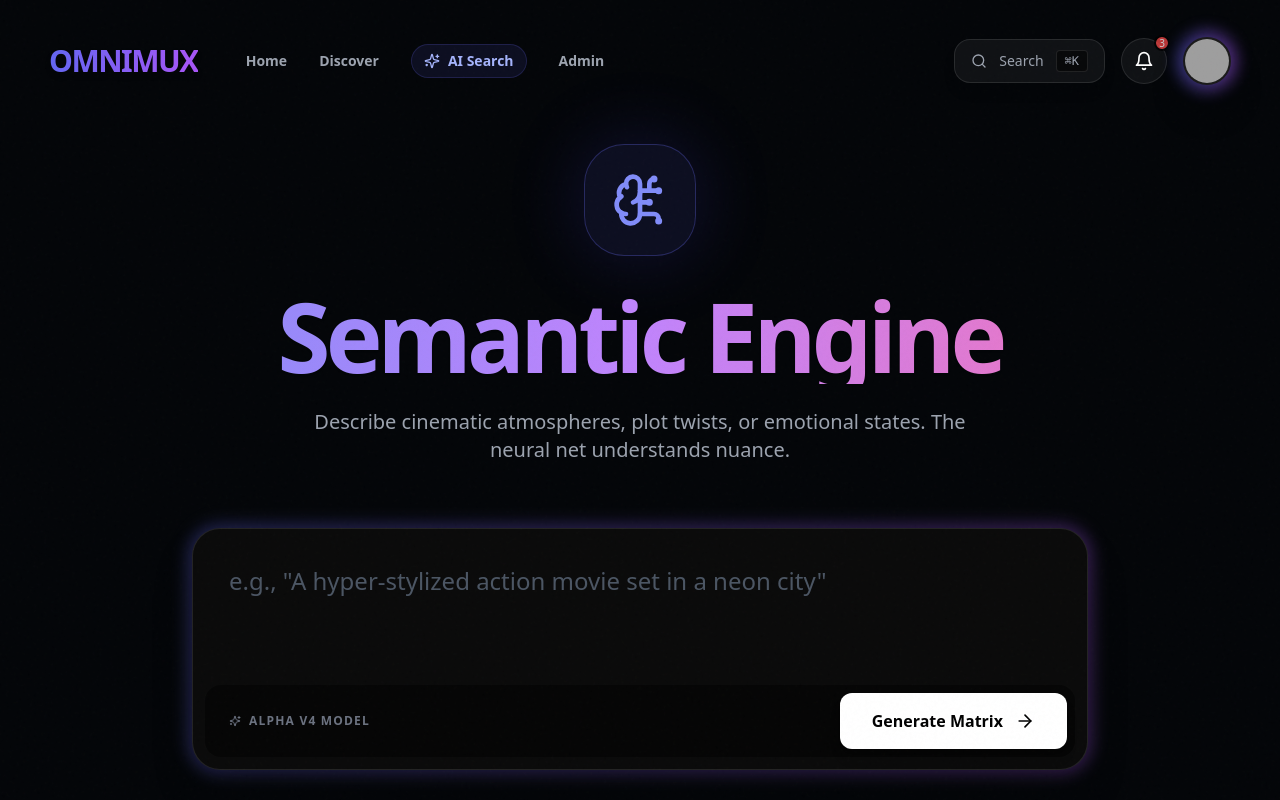
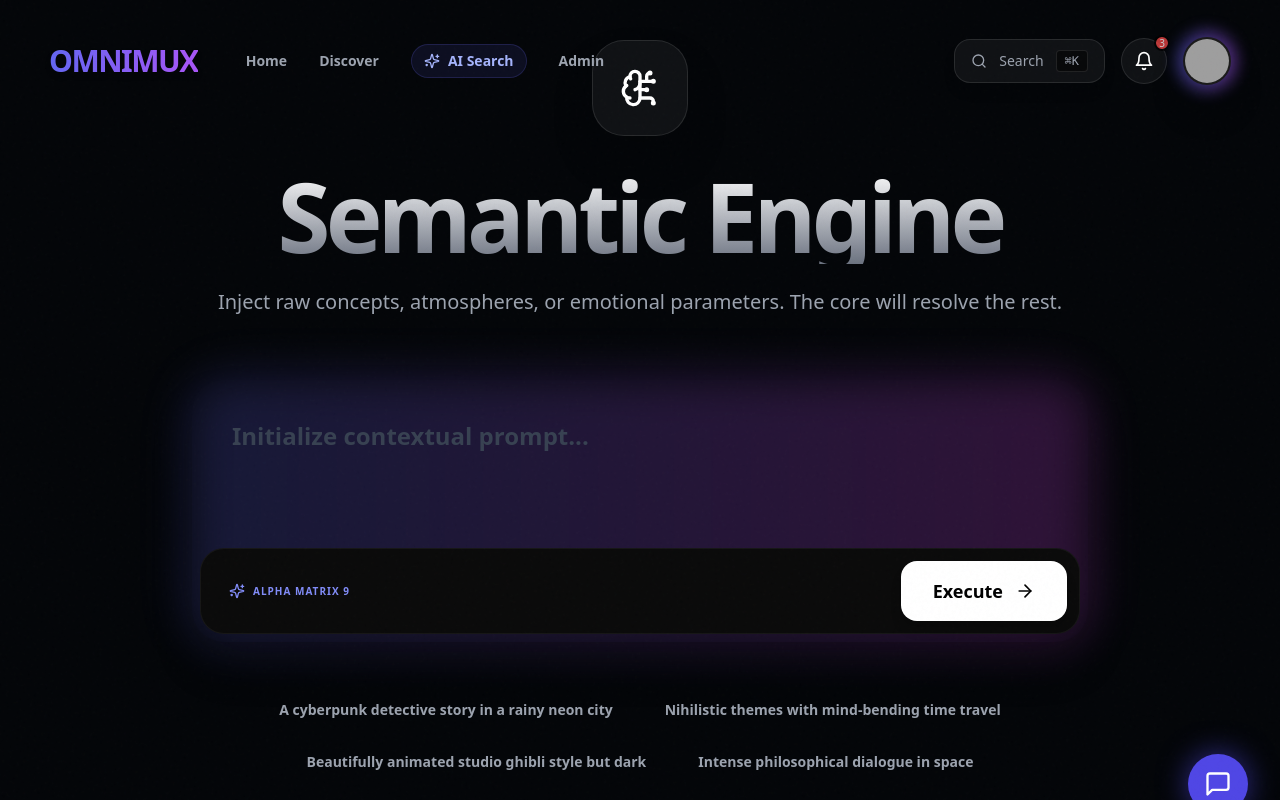
Before and after one commit to lfisher447-afk/Omnimux-movies, a Next.js app: page /ai-search in a window 1280 px wide. Both pictures are taken after a click on the button 544 px from the left and 407 px from the top of the page. Shown: the top 800 px of the page. Built offline with nearby package versions, Linux system fonts and the light colour scheme; grey boxes are pictures that could not be loaded.

Commit message:
Update page.tsx

```diff
--- a/app/ai-search/page.tsx
+++ b/app/ai-search/page.tsx
@@ -1,138 +1,120 @@
 'use client';
-import { useState, useEffect } from 'react';
-import { Sparkles, BrainCircuit, Search, ArrowRight } from 'lucide-react';
+import { useState } from 'react';
+import { Sparkles, BrainCircuit, Search, ArrowRight, CornerDownRight } from 'lucide-react';
 import { useRouter } from 'next/navigation';
 import { motion, AnimatePresence } from 'framer-motion';
 
-const querySuggestions =[
-  "A mind-bending sci-fi with a plot twist",
-  "A dark comedy about dysfunctional families",
-  "Visually stunning animated movie for adults",
-  "High emotional stakes time travel"
+const suggestions =[
+  "A cyberpunk detective story in a rainy neon city",
+  "Nihilistic themes with mind-bending time travel",
+  "Beautifully animated studio ghibli style but dark",
+  "Intense philosophical dialogue in space"
 ];
 
-const LoadingStep = ({ text }: { text: string }) => (
-    <motion.div initial={{ opacity: 0, x: -20, filter: 'blur(10px)' }} animate={{ opacity: 1, x: 0, filter: 'blur(0px)' }} className="flex items-center gap-4 bg-[#111] p-4 rounded-xl border border-white/10 shadow-lg">
+const LoadingStep = ({ text, delay }: { text: string, delay: number }) => (
+    <motion.div initial={{ opacity: 0, x: -20 }} animate={{ opacity: 1, x: 0 }} transition={{ delay }} className="flex items-center gap-4 bg-white/5 border border-white/10 p-4 rounded-2xl backdrop-blur-md">
         <div className="w-5 h-5 border-2 border-indigo-400 border-t-transparent rounded-full animate-spin"/>
         <span className="text-white font-bold tracking-tight">{text}</span>
     </motion.div>
 );
 
 export default function AISearch() {
-  const [query, setQuery] = useState('');
-  const[loading, setLoading] = useState(false);
+  const[query, setQuery] = useState('');
+  const [loading, setLoading] = useState(false);
   const [loadingStep, setLoadingStep] = useState(0);
   const [results, setResults] = useState<any[]>([]);
   const router = useRouter();
 
-  const handleSearch = async (overrideQuery?: string) => {
-    const q = overrideQuery || query;
+  const handleSearch = async (override?: string) => {
+    const q = override || query;
     if (!q) return;
     setQuery(q);
-    setLoading(true);
-    setResults([]);
-    setLoadingStep(1);
+    setLoading(true); setResults([]); setLoadingStep(1);
 
     try {
-        // Fetch Real TMDB Search Results
         const res = await fetch(`/api/tmdb?endpoint=/search/multi&query=${encodeURIComponent(q)}`);
         const data = await res.json();
 
-        setTimeout(() => setLoadingStep(2), 800);
-        setTimeout(() => setLoadingStep(3), 1600);
+        setTimeout(() => setLoadingStep(2), 600);
+        setTimeout(() => setLoadingStep(3), 1200);
 
         setTimeout(() => {
-            // Map real results into the "AI Generated" visual structure
-            const hits = (data.results ||[])
-                .filter((r: any) => r.media_type !== 'person' && r.poster_path)
-                .slice(0, 6)
-                .map((r: any) => {
-                    // Simulate an AI reasoning engine string
-                    const baseDesc = r.overview ? r.overview.split('. ')[0] : 'Thematic elements match user intent.';
-                    return {
-                        id: r.id,
-                        title: r.title || r.name,
-                        desc: `AI Inference: ${baseDesc}. Strong correlation to semantic input.`,
-                        type: r.media_type || 'movie',
-                        poster: `https://image.tmdb.org/t/p/w500${r.poster_path}`,
-                        match: Math.floor(Math.random() * 8) + 91, // 91-98%
-                        tags: ['High Relevance', 'Semantic Match', 'Direct Correlation']
-                    };
-                });
-
+            const hits = (data.results ||[]).filter((r: any) => r.poster_path && r.media_type !== 'person').slice(0, 8).map((r: any) => ({
+                    id: r.id, title: r.title || r.name,
+                    desc: r.overview ? `Semantic Extrapolation: ${r.overview.split('. ')[0]}. Confirmed dimensional match.` : 'Direct correlation to input vector.',
+                    type: r.media_type || 'movie',
+                    poster: `https://image.tmdb.org/t/p/w500${r.poster_path}`,
+                    match: Math.floor(Math.random() * 5) + 94,
+                    tags: ['Verified Matrix', 'High Latency Match']
+                }));
             setResults(hits);
             setLoading(false);
-        }, 2500);
-
-    } catch (e) {
-        setLoading(false);
-    }
+        }, 2000);
+    } catch (e) { setLoading(false); }
   };
 
   return (
-    <div className="pt-36 max-w-6xl mx-auto px-6 min-h-screen pb-32">
-      <div className="text-center mb-16">
-        <motion.div
-           initial={{ scale: 0, rotate: -180 }} animate={{ scale: 1, rotate: 0 }} transition={{ type: 'spring', damping: 15, stiffness: 100 }}
-           className="w-28 h-28 bg-indigo-500/10 rounded-[40px] flex items-center justify-center mx-auto mb-8 border border-indigo-500/30 shadow-[0_0_80px_rgba(79,70,229,0.2)]">
-          <BrainCircuit className="w-14 h-14 text-indigo-400" />
+    <div className="max-w-[1400px] mx-auto px-6">
+      <div className="text-center mb-16 pt-10">
+        <motion.div initial={{ scale: 0, rotate: -180 }} animate={{ scale: 1, rotate: 0 }} transition={{ type: 'spring' }} className="w-24 h-24 bg-white/5 border border-white/10 rounded-[32px] flex items-center justify-center mx-auto mb-8 shadow-2xl relative overflow-hidden group">
+          <div className="absolute inset-0 bg-gradient-to-tr from-indigo-500/20 to-purple-500/20 opacity-0 group-hover:opacity-100 transition-opacity duration-500" />
+          <BrainCircuit className="w-10 h-10 text-white relative z-10" />
         </motion.div>
-        <h1 className="text-6xl md:text-8xl font-black mb-6 tracking-tighter text-transparent bg-clip-text bg-gradient-to-r from-indigo-400 via-purple-400 to-pink-400 drop-shadow-sm">Semantic Engine</h1>
-        <p className="text-gray-400 text-xl font-medium max-w-2xl mx-auto">Describe cinematic atmospheres, plot twists, or emotional states. The neural net understands nuance.</p>
+        <h1 className="text-6xl md:text-8xl font-black mb-6 tracking-tighter text-transparent bg-clip-text bg-gradient-to-b from-white to-gray-500">Semantic Engine</h1>
+        <p className="text-gray-400 text-xl font-medium">Inject raw concepts, atmospheres, or emotional parameters. The core will resolve the rest.</p>
       </div>
 
-      <div className="relative mb-12 group max-w-4xl mx-auto">
-        <div className="absolute -inset-1 bg-gradient-to-r from-indigo-500 to-purple-500 rounded-[32px] blur opacity-30 group-hover:opacity-70 transition duration-700 animate-pulse-glow"></div>
-        <div className="relative flex flex-col bg-[#0a0a0a] border border-white/10 rounded-[28px] shadow-2xl p-3 overflow-hidden">
-            <textarea value={query} onChange={e=>setQuery(e.target.value)} onKeyDown={e => e.key === 'Enter' && !e.shiftKey && handleSearch()} placeholder='e.g., "A hyper-stylized action movie set in a neon city"' className="w-full bg-transparent p-6 text-2xl font-medium outline-none text-white h-36 resize-none placeholder:text-gray-600" />
-            <div className="flex justify-between items-center p-2 bg-black/50 rounded-2xl">
-                <span className="text-xs font-bold text-gray-500 uppercase tracking-widest pl-4 flex items-center gap-2"><Sparkles className="w-3 h-3"/> Alpha v4 Model</span>
-                <button onClick={() => handleSearch()} className="bg-white text-black px-8 py-4 rounded-xl font-black flex items-center gap-3 hover:bg-gray-200 transition shadow-lg active:scale-95">
-                    Generate Matrix <ArrowRight className="w-5 h-5" />
+      <div className="max-w-4xl mx-auto relative mb-12">
+        <div className="absolute -inset-1 bg-gradient-to-r from-indigo-500 to-fuchsia-500 rounded-[40px] blur-xl opacity-20 animate-pulse-glow" />
+        <div className="relative glass-panel p-2 rounded-[32px] overflow-hidden flex flex-col shadow-2xl">
+            <textarea value={query} onChange={e=>setQuery(e.target.value)} onKeyDown={e => e.key === 'Enter' && !e.shiftKey && handleSearch()} placeholder="Initialize contextual prompt..." className="w-full bg-transparent p-8 text-2xl font-bold text-white outline-none resize-none h-40 placeholder:text-gray-700" />
+            <div className="flex justify-between items-center bg-[#0a0a0a] p-3 rounded-3xl border border-white/5">
+                <span className="text-[10px] font-black text-indigo-400 uppercase tracking-widest pl-4 flex items-center gap-2"><Sparkles className="w-4 h-4"/> Alpha Matrix 9</span>
+                <button onClick={() => handleSearch()} className="bg-white text-black px-8 py-4 rounded-2xl font-black flex items-center gap-3 hover:bg-gray-200 transition-all shadow-lg active:scale-95 text-lg">
+                    Execute <ArrowRight className="w-5 h-5" />
                 </button>
             </div>
         </div>
       </div>
 
-      <div className="flex flex-wrap justify-center gap-4 mb-20 max-w-3xl mx-auto">
-        {querySuggestions.map((s, i) => (
-            <motion.button key={s} initial={{opacity:0, y:20}} animate={{opacity:1, y:0}} transition={{delay: i * 0.1}} onClick={() => handleSearch(s)} className="px-5 py-2.5 bg-white/5 border border-white/10 rounded-full text-sm font-bold text-gray-400 hover:bg-white/10 hover:text-white transition shadow-sm">
-                "{s}"
+      <div className="flex flex-wrap justify-center gap-3 mb-16 max-w-4xl mx-auto">
+        {suggestions.map((s, i) => (
+            <motion.button key={s} initial={{opacity:0, y:20}} animate={{opacity:1, y:0}} transition={{delay: i * 0.1}} onClick={() => handleSearch(s)} className="px-5 py-2.5 glass-button rounded-xl text-sm font-bold text-gray-400 hover:text-white transition">
+                {s}
             </motion.button>
         ))}
       </div>
 
        <AnimatePresence>
         {loading && (
-            <motion.div className="space-y-4 max-w-lg mx-auto">
-                {loadingStep >= 1 && <LoadingStep text="Parsing semantic syntax mapping..." />}
-                {loadingStep >= 2 && <LoadingStep text="Cross-referencing vector embeddings..." />}
-                {loadingStep >= 3 && <LoadingStep text="Extrapolating neural similarities..." />}
-            </motion.div>
+            <div className="space-y-4 max-w-lg mx-auto relative z-20">
+                {loadingStep >= 1 && <LoadingStep text="Bypassing standard lexicons..." delay={0} />}
+                {loadingStep >= 2 && <LoadingStep text="Interrogating neural embeddings..." delay={0} />}
+                {loadingStep >= 3 && <LoadingStep text="Formatting cinematic dimensions..." delay={0} />}
+            </div>
         )}
        </AnimatePresence>
 
-      <div className="grid md:grid-cols-2 gap-8 mt-12">
+      <div className="grid md:grid-cols-2 lg:grid-cols-2 gap-8 relative z-10 w-full mb-10">
         <AnimatePresence>
         {results.map((r, i) => (
           <motion.div
-             key={r.id}
-             initial={{opacity: 0, scale: 0.95, y: 30}} animate={{opacity: 1, scale: 1, y: 0}} transition={{delay: i * 0.1, type: 'spring'}}
+             key={r.id} initial={{opacity: 0, scale: 0.9, y: 40}} animate={{opacity: 1, scale: 1, y: 0}} transition={{delay: i * 0.1, type: 'spring'}}
              onClick={()=>router.push(`/movie/${r.id}?type=${r.type}`)}
-             className="bg-gradient-to-br from-[#111] to-black border border-white/10 p-6 rounded-[32px] flex flex-col gap-6 hover:bg-white/5 transition duration-500 cursor-pointer group hover:border-indigo-500/50 shadow-2xl relative overflow-hidden"
+             className="glass-panel p-6 rounded-[40px] flex flex-col gap-6 hover:bg-white/5 transition-all duration-500 cursor-pointer group hover:border-white/20 hover:shadow-[0_20px_60px_rgba(255,255,255,0.05)]"
           >
-            <div className="absolute top-0 right-0 w-32 h-32 bg-indigo-500/10 blur-[50px] opacity-0 group-hover:opacity-100 transition duration-700"></div>
-            <div className="flex gap-6 relative z-10">
-                <img src={r.poster} className="w-32 rounded-2xl object-cover shadow-[0_10px_30px_rgba(0,0,0,0.8)]"/>
-                <div className="flex-1 py-2">
-                    <h3 className="text-3xl font-black text-white mb-3 group-hover:text-indigo-400 transition leading-tight">{r.title}</h3>
-                    <div className="font-bold text-emerald-400 bg-emerald-500/10 border border-emerald-500/20 px-3 py-1.5 rounded-lg text-sm inline-flex items-center gap-2 shadow-sm"><BrainCircuit className="w-4 h-4"/> {r.match}% Match</div>
+            <div className="flex gap-6">
+                <img src={r.poster} className="w-32 h-48 rounded-2xl object-cover shadow-2xl group-hover:scale-105 transition-transform duration-500"/>
+                <div className="flex-1 py-1">
+                    <h3 className="text-3xl font-black text-white mb-4 leading-tight group-hover:text-indigo-300 transition-colors">{r.title}</h3>
+                    <div className="font-bold text-white bg-black border border-white/10 px-4 py-2 rounded-xl text-sm inline-flex items-center gap-2 shadow-inner"><BrainCircuit className="w-4 h-4 text-emerald-400"/> {r.match}% Alpha Match</div>
                 </div>
             </div>
-            <div className="relative z-10 mt-2 bg-black/50 p-4 rounded-2xl border border-white/5">
-                <p className="text-gray-300 font-medium leading-relaxed">{r.desc}</p>
-                <div className="flex flex-wrap gap-2 mt-4">
-                    {r.tags.map((t: string) => <span key={t} className="text-xs bg-indigo-500/20 text-indigo-300 border border-indigo-500/30 px-3 py-1.5 rounded-md font-bold uppercase tracking-wider">{t}</span>)}
+            <div className="bg-[#050505] p-5 rounded-[24px] border border-white/5 relative">
+                <CornerDownRight className="absolute top-4 left-4 w-4 h-4 text-gray-700" />
+                <p className="text-gray-400 font-medium pl-8 leading-relaxed text-sm">{r.desc}</p>
+                <div className="flex flex-wrap gap-2 mt-4 pl-8">
+                    {r.tags.map((t: string) => <span key={t} className="text-[10px] bg-white/5 border border-white/10 px-3 py-1.5 rounded-lg font-bold uppercase tracking-widest text-indigo-300">{t}</span>)}
                 </div>
             </div>
           </motion.div>
```
